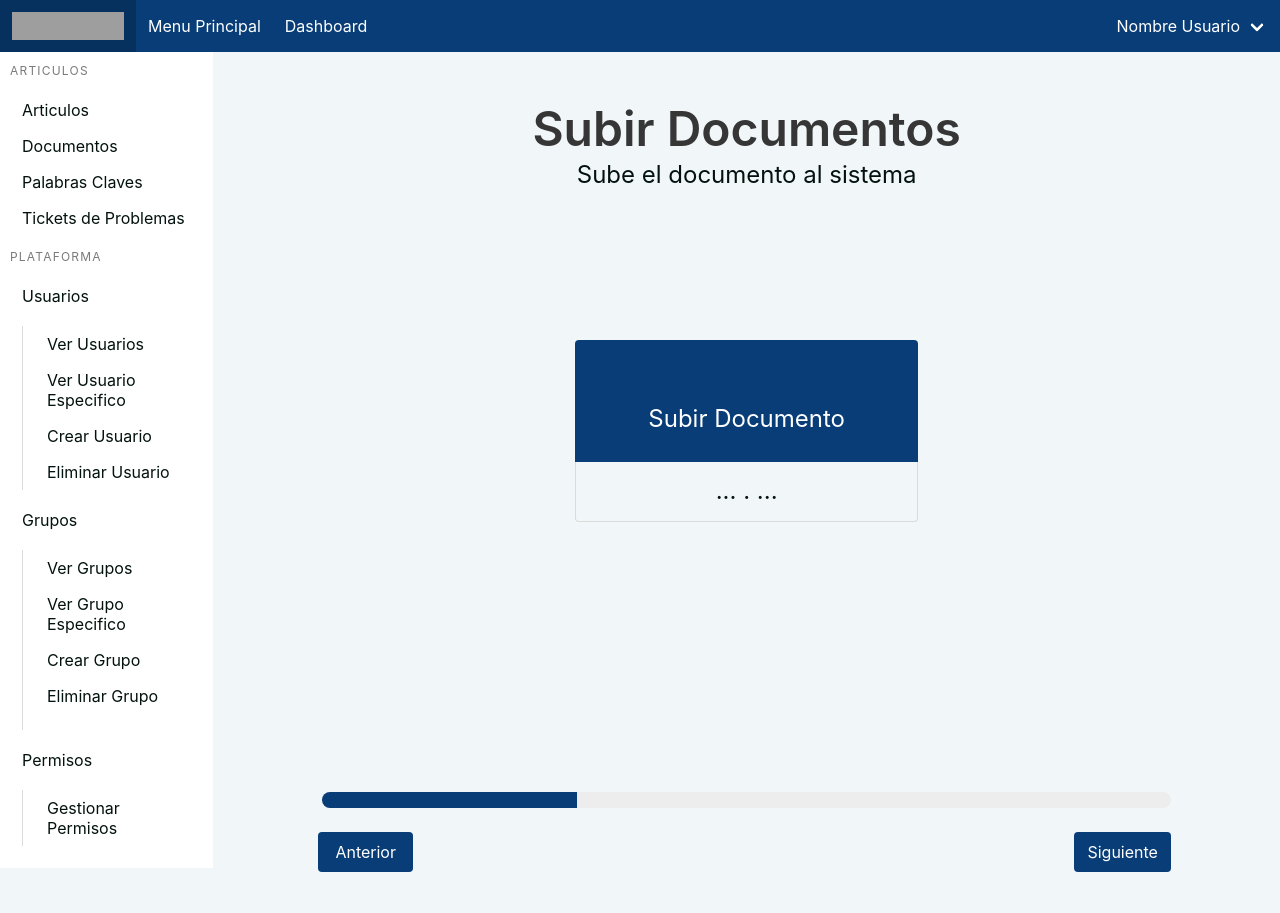
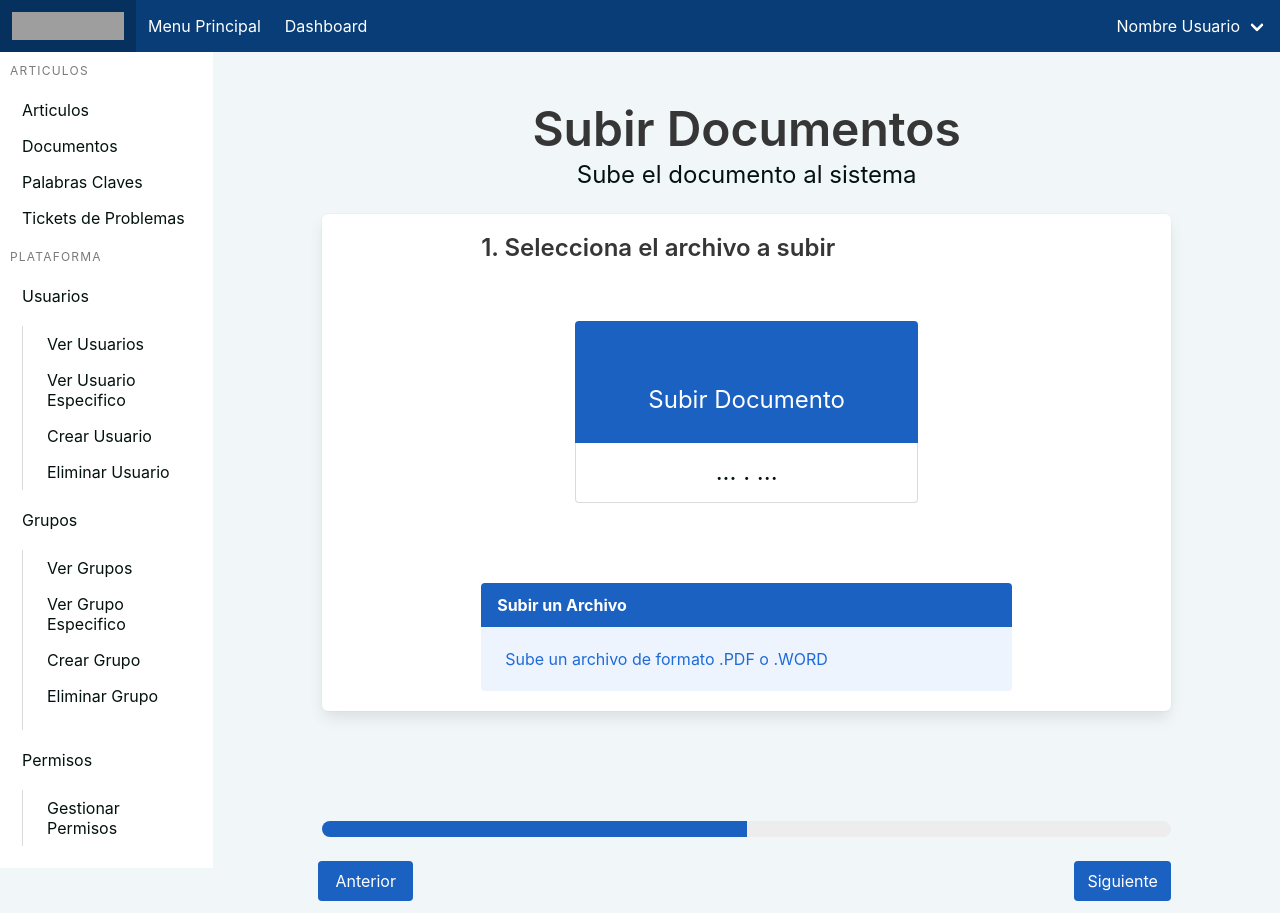
Before and after one commit to JaimeGarecaGRC/Tesis-Frontend, a Next.js app: page /documentos/subir-documentos.js in a window 1280 px wide. Before the commit the page ends 884 px from the top, so only its background shows below. Built offline with nearby package versions, Linux system fonts and the light colour scheme; grey boxes are pictures that could not be loaded.

Commit message:
file-upload component its done

```diff
--- a/components/Navbar/Navbar.js
+++ b/components/Navbar/Navbar.js
@@ -20,7 +20,7 @@ const Navbar = () => {
                 </div>
 
                 <div className="navbar-end">
-                <div className="navbar-item has-dropdown is-hoverable">
+                    <div className="navbar-item has-dropdown is-hoverable">
                         <a className="navbar-link">
                             Nombre Usuario
                         </a>
--- /dev/null
+++ b/components/file-upload/file-upload.js
@@ -0,0 +1,22 @@
+const FileUpload = () => {
+    return (
+        <div class={`file is-large is-boxed has-name is-link is-centered `}>
+            <label class="file-label">
+                <input class="file-input" type="file" name="resume" />
+                <span class="file-cta">
+                <span class="file-icon">
+                    <i class="fas fa-upload"></i>
+                </span>
+                <span class="file-label">
+                    Subir Documento
+                </span>
+                </span>
+                <span class="file-name has-text-centered">
+                    ... . ...
+                </span>
+            </label>
+        </div>
+    );
+}
+
+export default FileUpload;
--- a/pages/documentos/subir-documentos.js/index.js
+++ b/pages/documentos/subir-documentos.js/index.js
@@ -1,34 +1,47 @@
 import React from 'react';
 import styles from './subir-documentos.module.scss';
+import FileUpload from '../../../components/file-upload/file-upload';
 
 const SubirDocumentos = () => {
     return (
         <div class="columns is-centered">
             <div class="column is-four-fifths">
+
                 <h1 class={`title is-1 has-text-centered ` + styles.marginTitleTop}>Subir Documentos</h1>
                 <h4 class="subtitle is-4 has-text-centered">Sube el documento al sistema</h4>
-                <div class={`file is-large is-boxed has-name is-primary is-centered ` + styles.marginUploadButton}>
-                    <label class="file-label">
-                        <input class="file-input" type="file" name="resume" />
-                        <span class="file-cta">
-                        <span class="file-icon">
-                            <i class="fas fa-upload"></i>
-                        </span>
-                        <span class="file-label">
-                            Subir Documento
-                        </span>
-                        </span>
-                        <span class="file-name has-text-centered">
-                            ... . ...
-                        </span>
-                    </label>
+
+                <div class="box">
+                    <div class="columns">
+                        <div class="column"></div>
+                        <div class="column is-two-thirds">
+                            <h4 class="title is-4">1. Selecciona el archivo a subir</h4>
+
+                            <div className={styles.marginUploadButton}>
+                                <FileUpload />
+                            </div>
+
+
+                            <article class={`message is-link ` + styles.marginMessage}>
+                                <div class="message-header">
+                                    {/* <p>Subido con Exito</p> */}
+                                    <p>Subir un Archivo</p>
+                                </div>
+                                <div class="message-body">
+                                    {/* El archivo <strong>Nombre-Con-Archivo.txt</strong> se subio en exito. */}
+                                    Sube un archivo de formato .PDF o .WORD
+                                </div>
+                            </article>
+                        </div>
+                        <div class="column"></div>
+                    </div>
                 </div>
 
-                <progress class={`progress is-primary ` + styles.marginProgressBar} value="30" max="100">30%</progress>
+
+                <progress class={`progress is-link ` + styles.marginProgressBar} value="50" max="100">50%</progress>
 
                 <nav class="pagination is-centered" role="navigation" aria-label="pagination">
-                    <button class="button is-primary">Anterior</button>
-                    <button class="pagination-next button is-primary">Siguiente</button>
+                    <button class="button is-link">Anterior</button>
+                    <button class="pagination-next button is-link">Siguiente</button>
                 </nav>
             </div>
         </div>
--- a/pages/documentos/subir-documentos.js/subir-documentos.module.scss
+++ b/pages/documentos/subir-documentos.js/subir-documentos.module.scss
@@ -3,9 +3,13 @@
 }
 
 .marginUploadButton {
-    margin-top: 150px;
+    margin-top: 60px;
+}
+
+.marginMessage {
+    margin-top: 80px;
 }
 
 .marginProgressBar {
-    margin-top: 270px;
+    margin-top: 110px;
 }
--- a/styles/styles.scss
+++ b/styles/styles.scss
@@ -1,6 +1,6 @@
 
 $primary: #083D77;
-$link: #D8E9FD;
+$link: #1B61C2;
 $info: #FFFFFF;
 $success: #3BE3B3;
 $warning: #FE9000;
```
Also changed, not shown: components/message/message.js (added).
